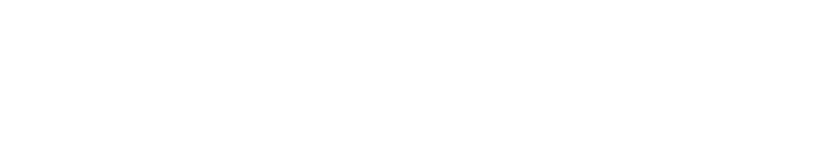
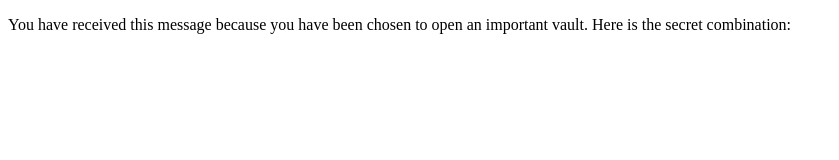
Before and after one commit to CodenamePianist/Secure_the_Vault, a plain HTML site: page index.html in a window 1280 px wide. Shown: the whole page, without its empty margins (0-839 px from the left). Drawn offline with Linux system fonts and the light colour scheme.

Commit message:
The changes in this commit will add the initial string for the user.

```diff
--- a/index.html
+++ b/index.html
@@ -7,6 +7,6 @@
     <script src="index.js" defer></script>
 </head>
 <body>
-
+    <p>You have received this message because you have been chosen to open an important vault. Here is the secret combination:</p>
 </body>
 </html>
```
Also changed, not shown: 1 other file.
